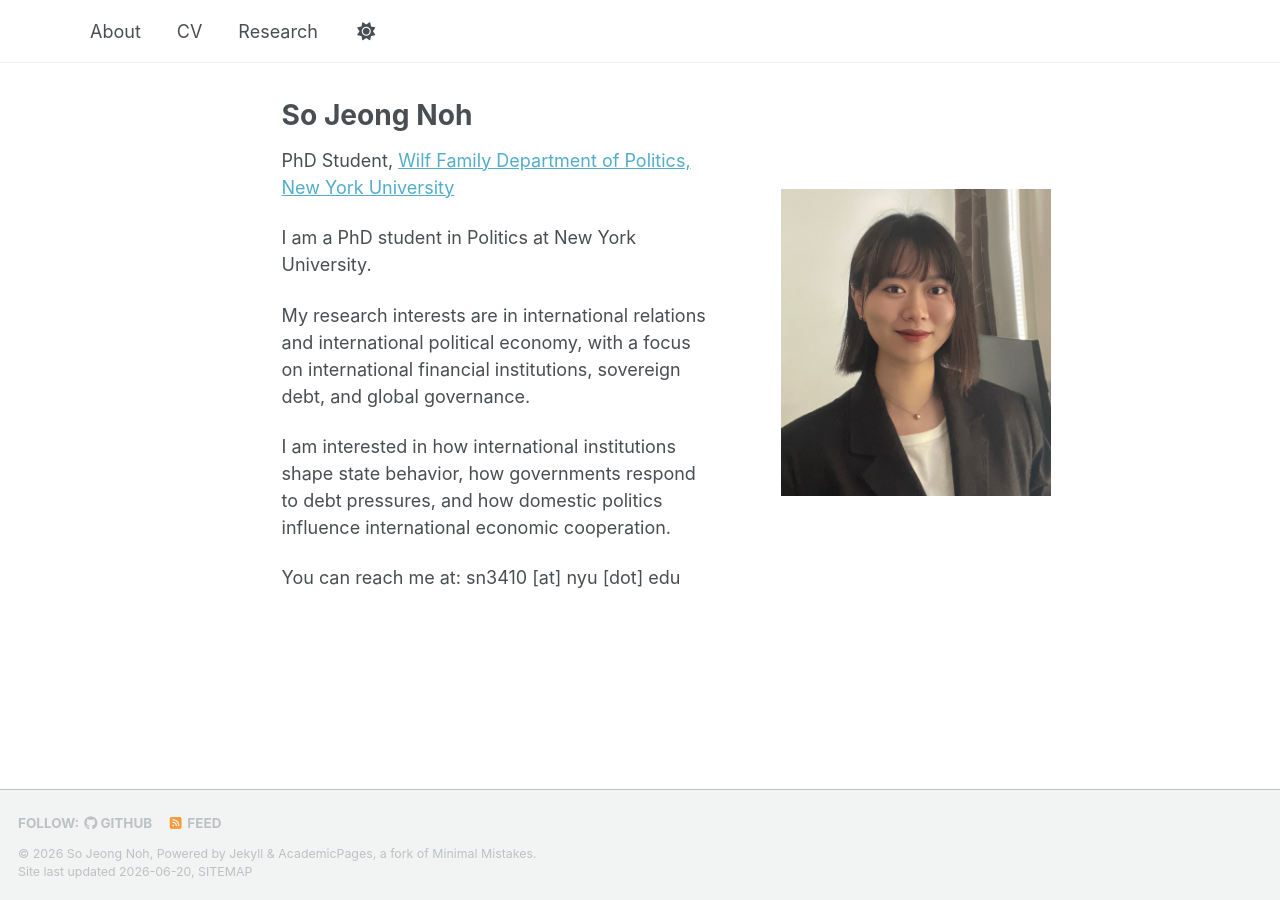
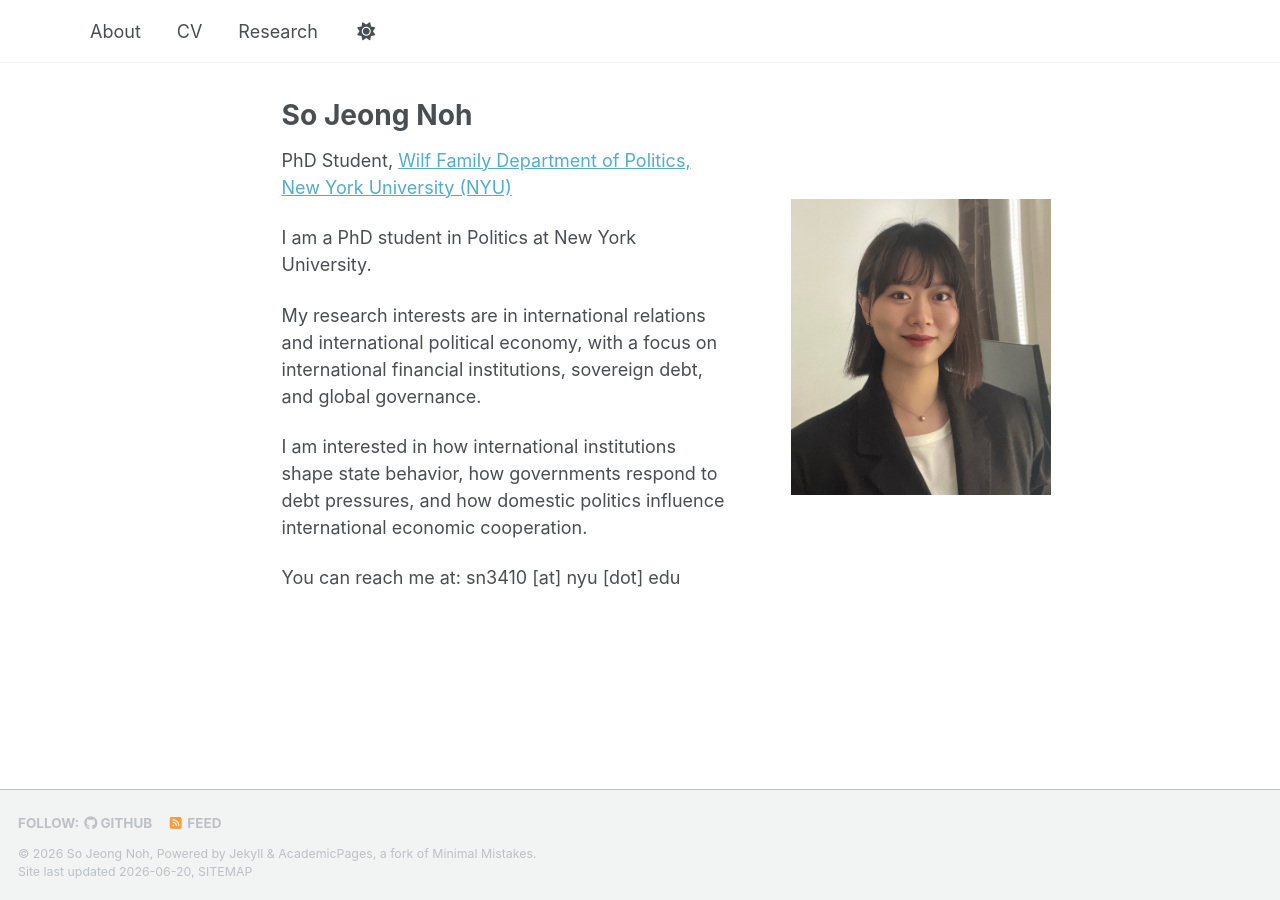
Before and after one commit to Sojeong-Noh/sojeong-noh.github.io, a Jekyll site: the page built from _pages/about.md, in a window 1280 px wide. Built offline with Jekyll 4.4.1, drawn with Linux system fonts in a browser that asks for light colours; a script bundle is joined from its source files by our own code; library files that are not in the unit come from our copies.

Commit message:
Update about.md

```diff
--- a/_pages/about.md
+++ b/_pages/about.md
@@ -13,7 +13,7 @@ author_profile: false
 <p>
 PhD Student,
 <a href="https://as.nyu.edu/departments/politics/phd-program.html">
-Wilf Family Department of Politics, New York University
+Wilf Family Department of Politics, New York University (NYU)
 </a>
 </p>
 
@@ -37,7 +37,7 @@ You can reach me at: sn3410 [at] nyu [dot] edu
 
 <div>
 <img src="/images/profile.jpg"
-     style="float:right; width:270px; margin-top:90px; margin-left:30px;">
+     style="float:right; width:260px; margin-top:100px; margin-left:30px;">
 </div>
 
 </div>
```
